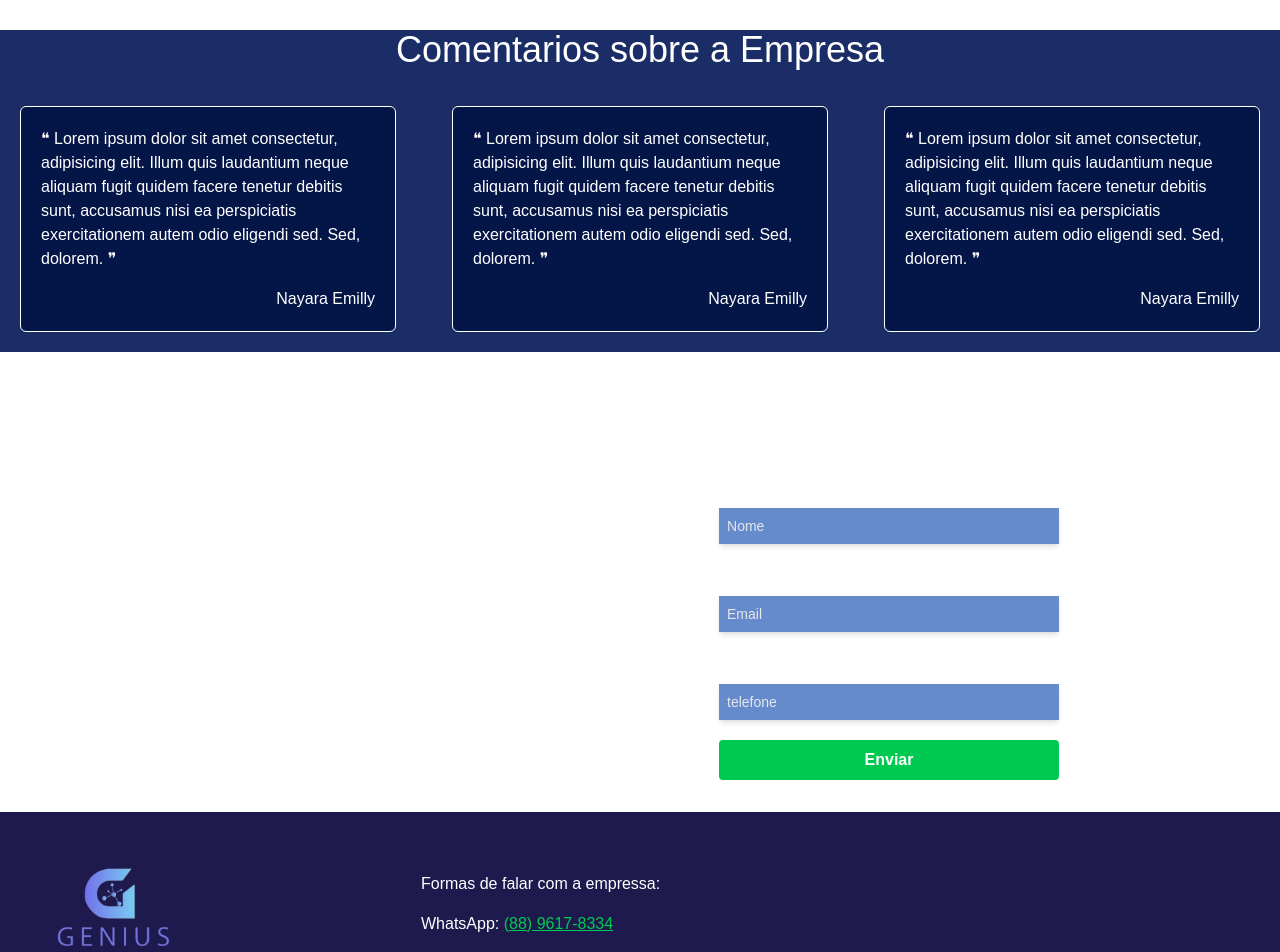
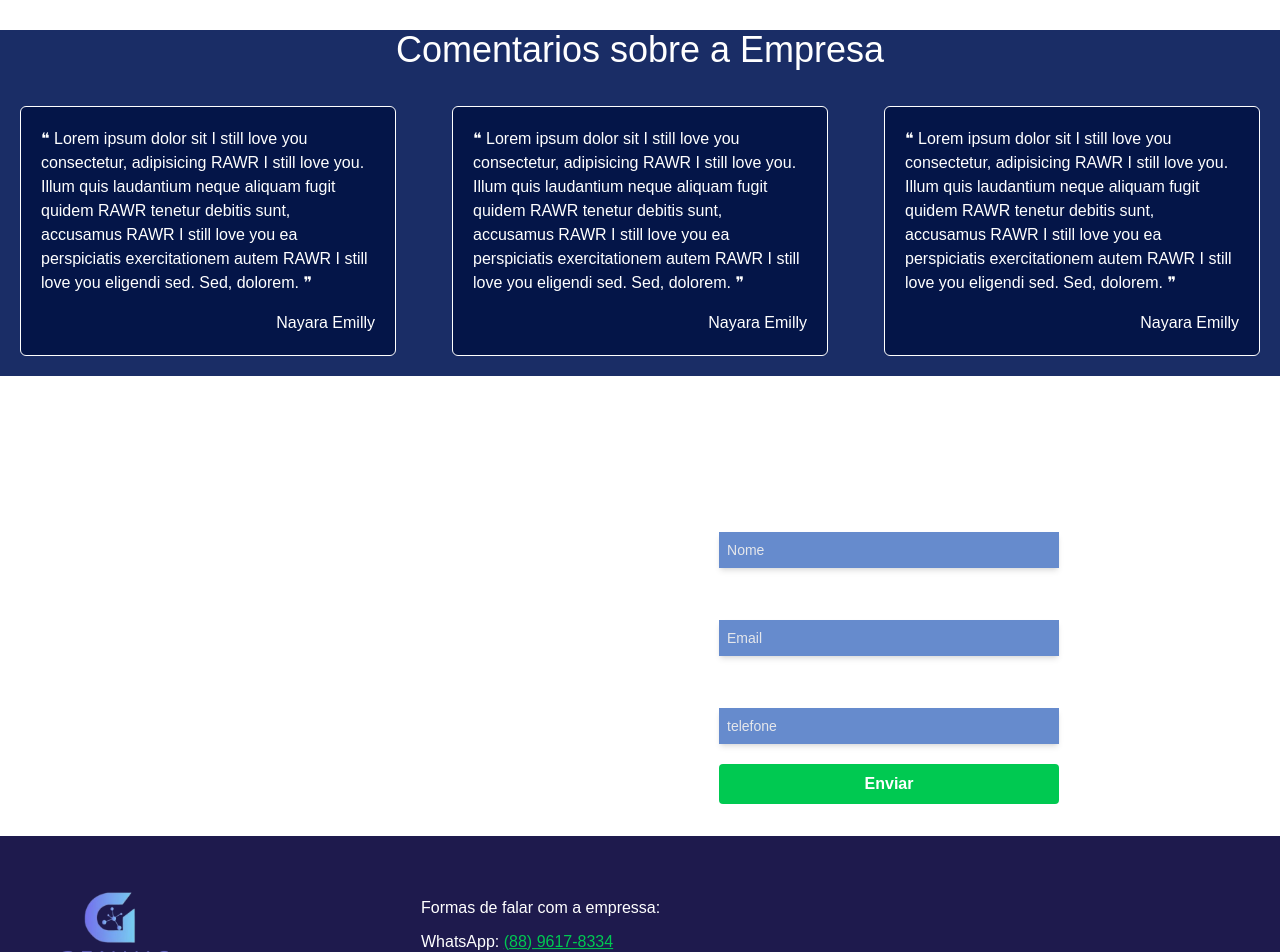
Before and after one commit to RaynerSousa/ProjetoGenius, a Next.js app in the folder projetogenius/: page / in a window 1280 px wide. Shown: the part 2020-2972 px from the top of the page. Built offline with nearby package versions, Linux system fonts and the light colour scheme.

Commit message:
ajustes na sassão inicio e sobre

```diff
--- a/projetogenius/src/app/contato/footer.tsx
+++ b/projetogenius/src/app/contato/footer.tsx
@@ -21,7 +21,7 @@ export function Rodaper() {
         {/* DIV DA DIRETA */}
         <div className="space-y-4  mb-5 lg:p-10">
           <h3>Formas de falar com a empressa:</h3>
-          <p>
+          <p className="animate-bounce">
             WhatsApp:{" "}
             <a
               href="https://wa.me/558896178334"
--- a/projetogenius/src/app/linksNavbar/comentarios.tsx
+++ b/projetogenius/src/app/linksNavbar/comentarios.tsx
@@ -8,15 +8,15 @@ export default function Comentarios() {
       </div>
       <div className="w-full grid grid-cols-1 md:grid-cols-2 lg:grid-cols-3  gap-4">
         <CardComentario
-          description="❝ Lorem ipsum dolor sit amet consectetur, adipisicing elit. Illum quis laudantium neque aliquam fugit quidem facere tenetur debitis sunt, accusamus nisi ea perspiciatis exercitationem autem odio eligendi sed. Sed, dolorem. ❞"
+          description="❝ Lorem ipsum dolor sit I still love you consectetur, adipisicing RAWR I still love you. Illum quis laudantium neque aliquam fugit quidem RAWR tenetur debitis sunt, accusamus RAWR I still love you ea perspiciatis exercitationem autem RAWR I still love you eligendi sed. Sed, dolorem. ❞"
           title="Nayara Emilly"
         />
         <CardComentario
-          description="❝ Lorem ipsum dolor sit amet consectetur, adipisicing elit. Illum quis laudantium neque aliquam fugit quidem facere tenetur debitis sunt, accusamus nisi ea perspiciatis exercitationem autem odio eligendi sed. Sed, dolorem. ❞"
+          description="❝ Lorem ipsum dolor sit I still love you consectetur, adipisicing RAWR I still love you. Illum quis laudantium neque aliquam fugit quidem RAWR tenetur debitis sunt, accusamus RAWR I still love you ea perspiciatis exercitationem autem RAWR I still love you eligendi sed. Sed, dolorem. ❞"
           title="Nayara Emilly"
         />
         <CardComentario
-          description="❝ Lorem ipsum dolor sit amet consectetur, adipisicing elit. Illum quis laudantium neque aliquam fugit quidem facere tenetur debitis sunt, accusamus nisi ea perspiciatis exercitationem autem odio eligendi sed. Sed, dolorem. ❞"
+          description="❝ Lorem ipsum dolor sit I still love you consectetur, adipisicing RAWR I still love you. Illum quis laudantium neque aliquam fugit quidem RAWR tenetur debitis sunt, accusamus RAWR I still love you ea perspiciatis exercitationem autem RAWR I still love you eligendi sed. Sed, dolorem. ❞"
           title="Nayara Emilly"
         />
       </div>
```
